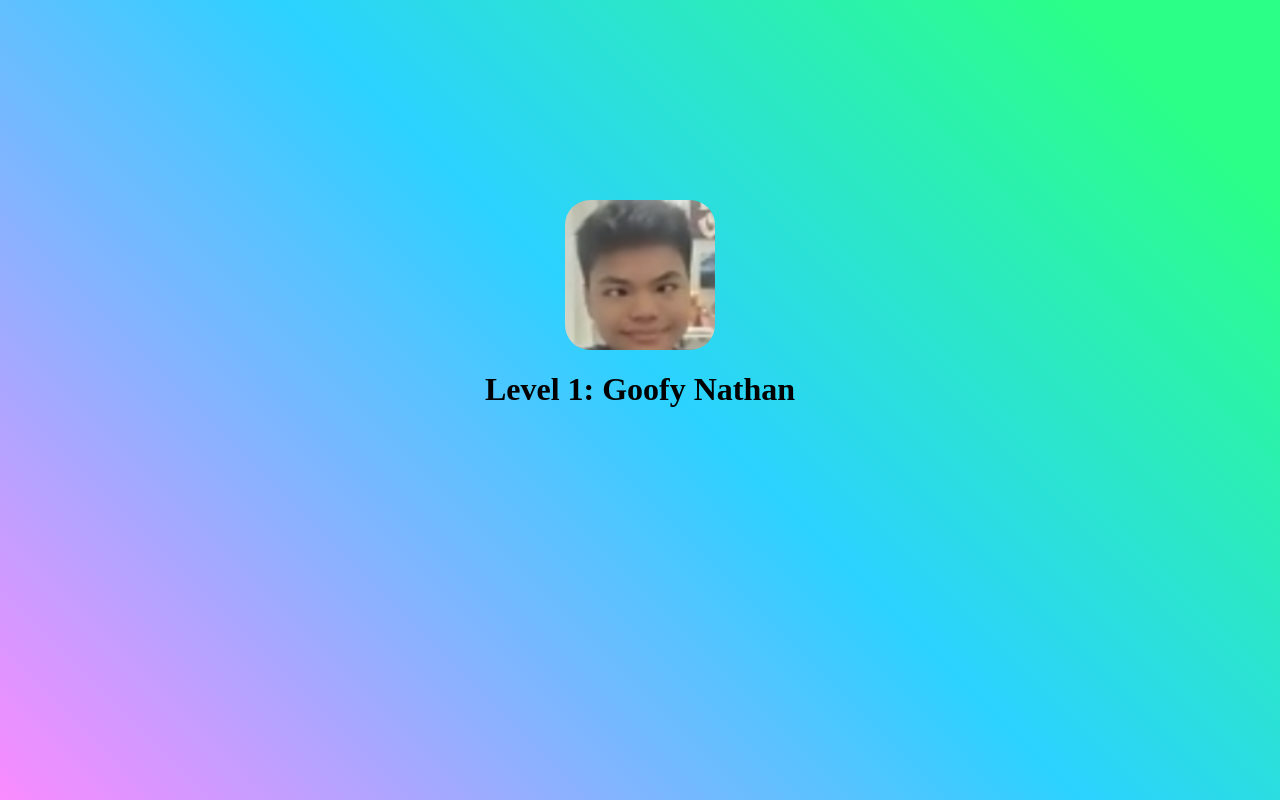
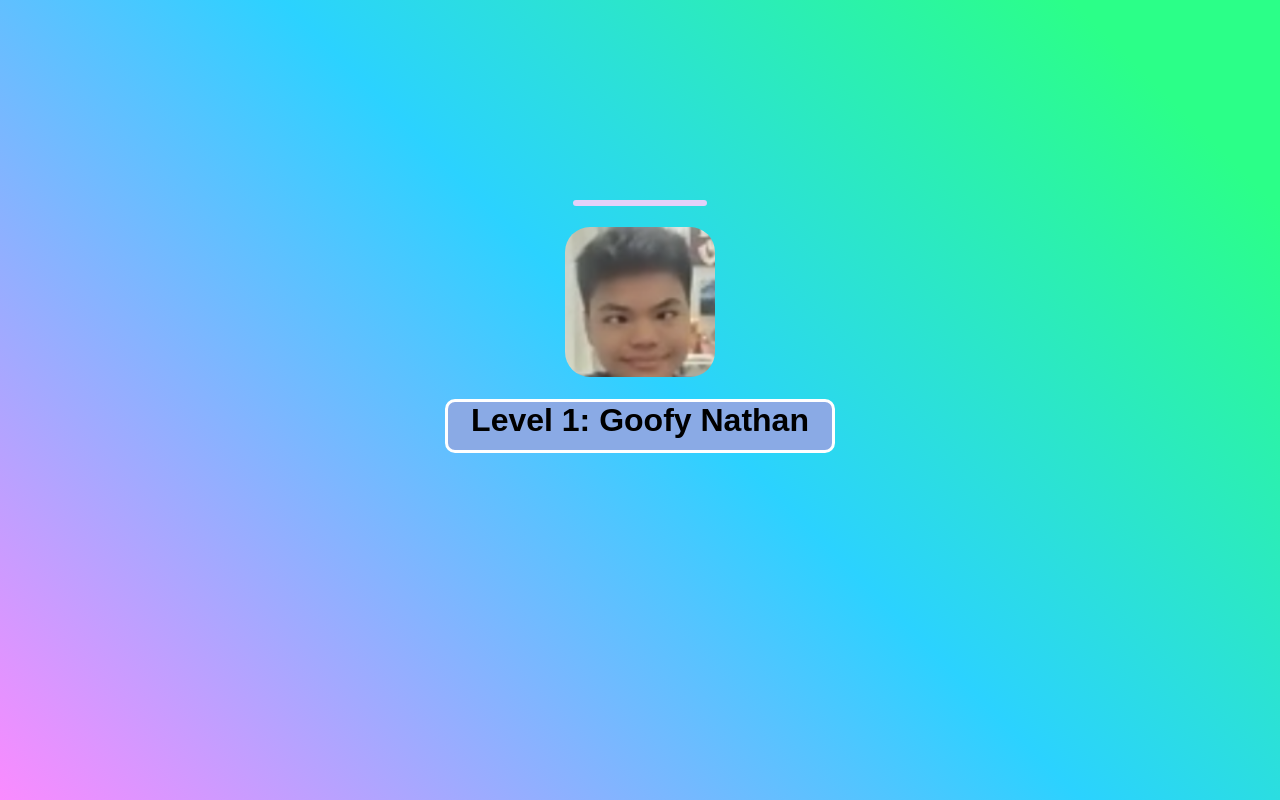
Before and after one commit to AllegoryOmori/nathanclicker, a plain HTML site: page index.html in a window 1280 px wide. Drawn offline with Linux system fonts and the light colour scheme.

Commit message:
Update nathan.css

```diff
--- a/nathan.css
+++ b/nathan.css
@@ -3,6 +3,7 @@ body{
 background-image: linear-gradient(45deg, #FA8BFF 0%, #2BD2FF 52%, #2BFF88 90%);
 background-repeat: no-repeat;
 background-attachment: fixed;
+font-family: Arial, Helvetica, sans-serif;
 }
 #nathan{
     display: flex;
@@ -22,12 +23,32 @@ background-attachment: fixed;
 
 }
 #counter{
+    margin-left: auto;
+    margin-right: auto;
+    color: white;
+    display: block;
     text-align: center;
     margin-top: 25vh;
+    min-width: fit-content;
+    max-height: fit-content;
+    border:3px solid  #E2D1F9;
 
+    border-radius:  10px;
+    background-color: #317773;
+    width: 10vw;
+    height:6vh;
 }
 #z{
+    border-radius: 10px;
     text-align: center;
+    background-color: #8AAAE5;
+    border: 3px solid white;
+    min-width: fit-content;
+    margin-left: auto;
+    display: block;
+    margin-right: auto;
+    width: 30vw;
+    height:6vh;
 }
 #y{
     text-align: center;
```
